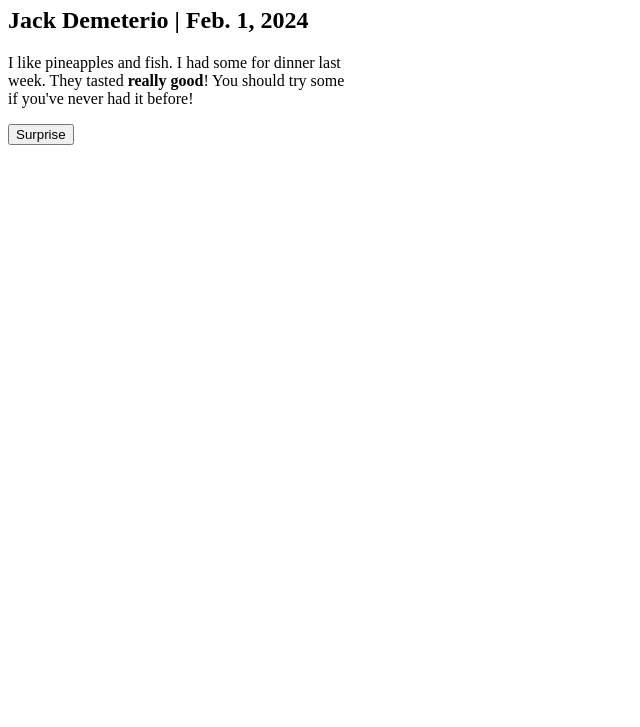
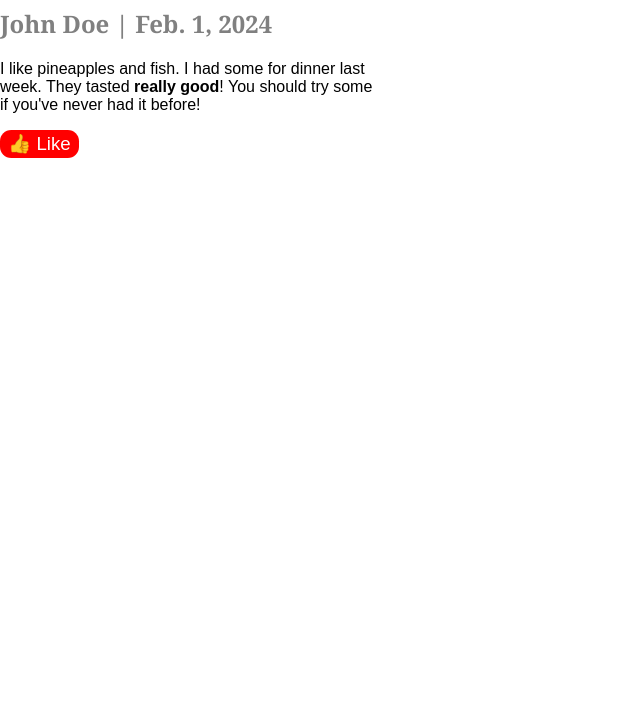
Before and after one commit to barbute/Bus-Application, a plain HTML site: page index.html in a window 1280 px wide. Shown: the part 73-800 px from the top of the page, without its empty margins (0-640 px from the left). Drawn offline with Linux system fonts and the light colour scheme.

Commit message:
Updated button

```diff
--- a/index.html
+++ b/index.html
@@ -3,15 +3,38 @@
     <head>
         <title>Blog</title>
         <style>
-
+            body {
+                margin: 0.0rem 0.0rem;
+                padding: 0.0rem;
+            }
+            h2 {
+                font-family: Georgia, 'Times New Roman', Times, serif;
+                color: gray;
+            }
+            p {
+                font-family: Arial, Helvetica, sans-serif;
+            }
+            button {
+                background-color: red;
+                border-radius: 0.7rem;
+                border: none;
+                color: white;
+                font-size: 14pt;
+                padding: 0.2rem 0.5rem;
+            }
+            button:hover {
+                background-color: tomato;
+            }
         </style>
     </head>
     <body>
-        <h1>Post #1</h1>
-        <h2>Jack Demeterio | Feb. 1, 2024</h2>
-        <p>I like pineapples and fish. I had some for dinner last<br/>
-            week. They tasted <strong>really good</strong>! You should try some <br/>
-            if you've never had it before!</p>
-        <button>Surprise</button>
+        <div>
+            <h1>Post #1</h1>
+            <h2>John Doe | Feb. 1, 2024</h2>
+            <p>I like pineapples and fish. I had some for dinner last<br/>
+                week. They tasted <strong>really good</strong>! You should try some <br/>
+                if you've never had it before!</p>
+            <button>👍 Like</button>
+        </div>
     </body>
 </html>
```
